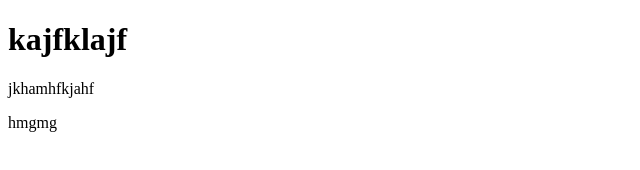
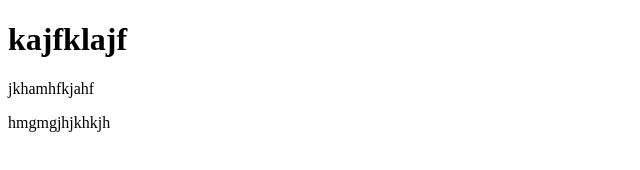
Before and after one commit to erfan-rgb/web3, a plain HTML site: page index.html in a window 1280 px wide. Shown: the full height of the page, 0-640 px from the left. Drawn offline with Linux system fonts and the light colour scheme.

Commit message:
Update index.html

```diff
--- a/index.html
+++ b/index.html
@@ -8,7 +8,7 @@
 <body>
     <h1>kajfklajf</h1>
     <p>jkhamhfkjahf</p>
-    <p>hmgmg</p>
+    <p>hmgmgjhjkhkjh</p>
 
 </body>
 </html>
```
